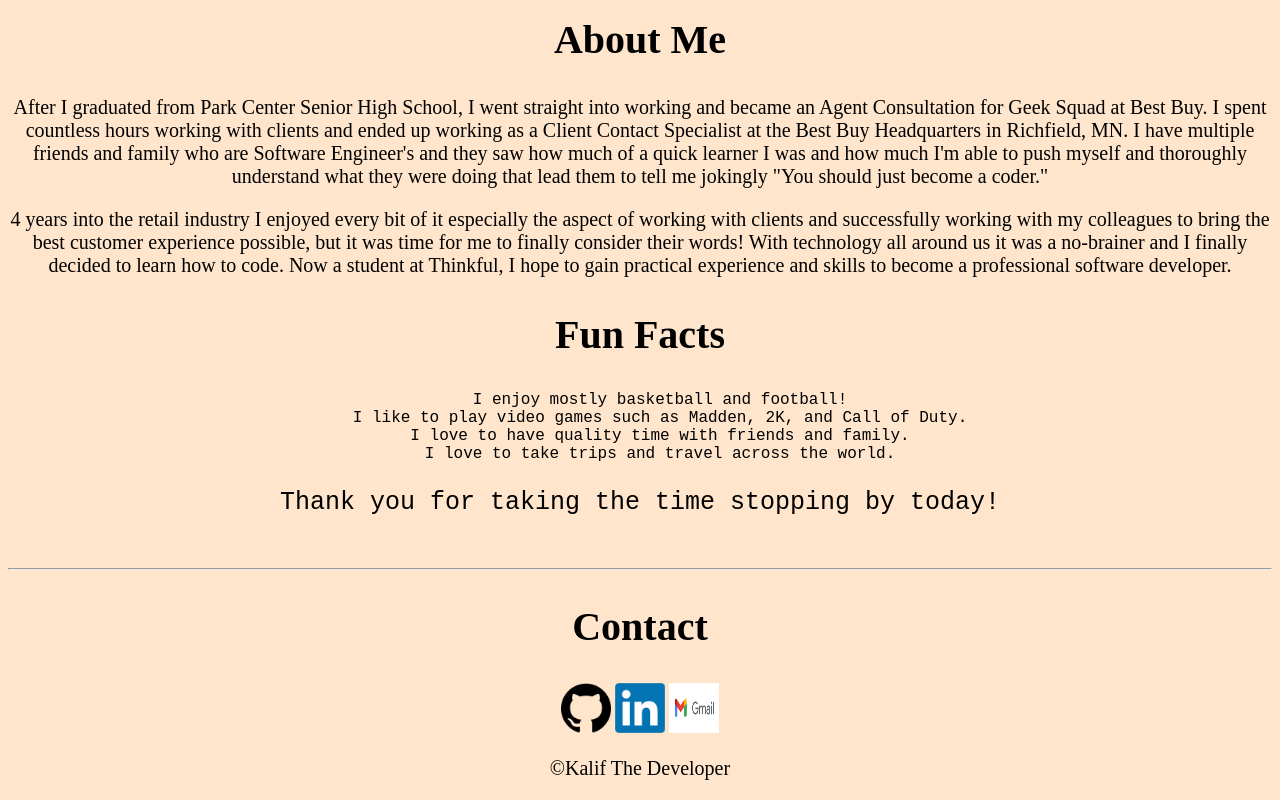
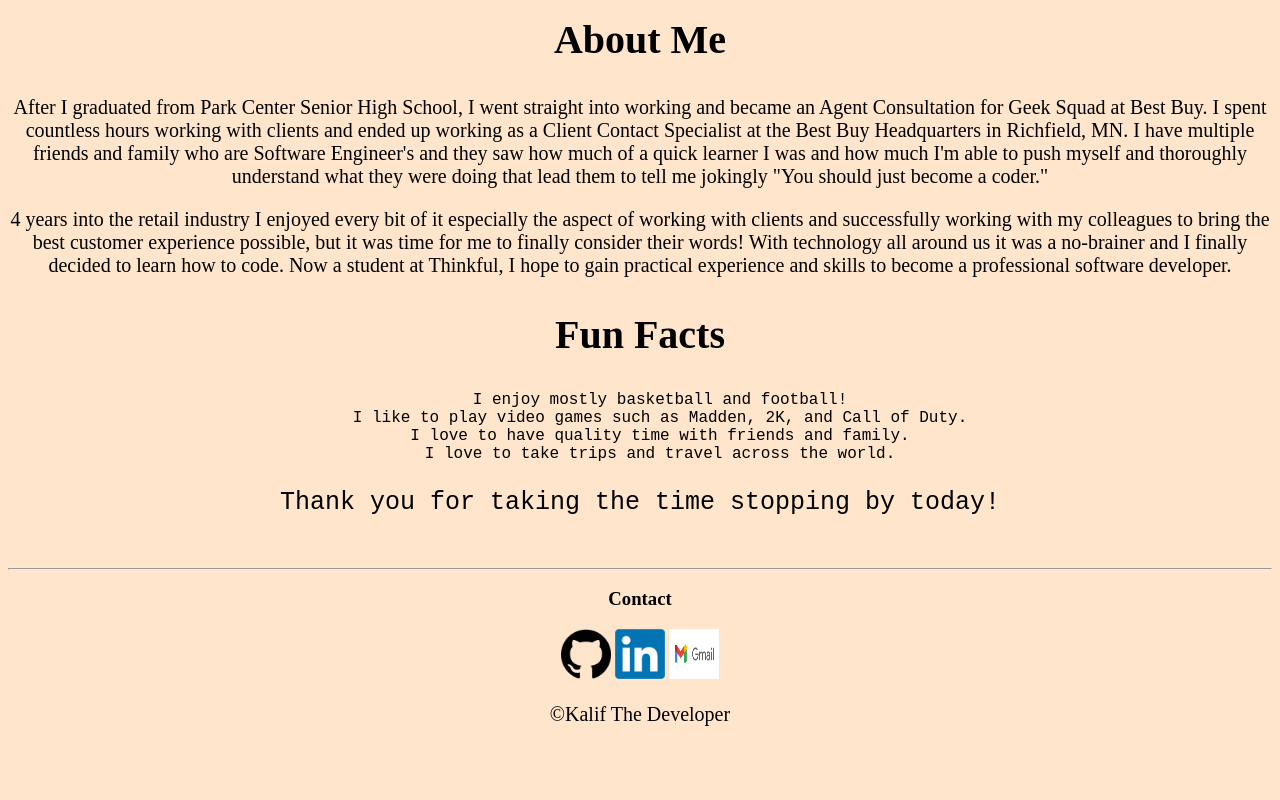
Before and after one commit to kalifthedeveloper/firstproject, a plain HTML site: page index.html in a window 1280 px wide. Shown: the part 888-1688 px from the top of the page. After the commit the page ends 1634 px from the top, so only its background shows below. Drawn offline with Linux system fonts and the light colour scheme; a script that the page names is missing.

Commit message:
Update index.html

```diff
--- a/index.html
+++ b/index.html
@@ -78,7 +78,7 @@
 
          <!----contact-->
          <footer>
-            <h2 id="contact">Contact</h2>
+            <h3 id="contact">Contact</h3>
             <div class="footer-images">
               <a href="https://github.com/kalifthedeveloper" target="_blank"><img src="images/github.jpg" alt="GitHub"
                   class="contact-images"></a>
```
